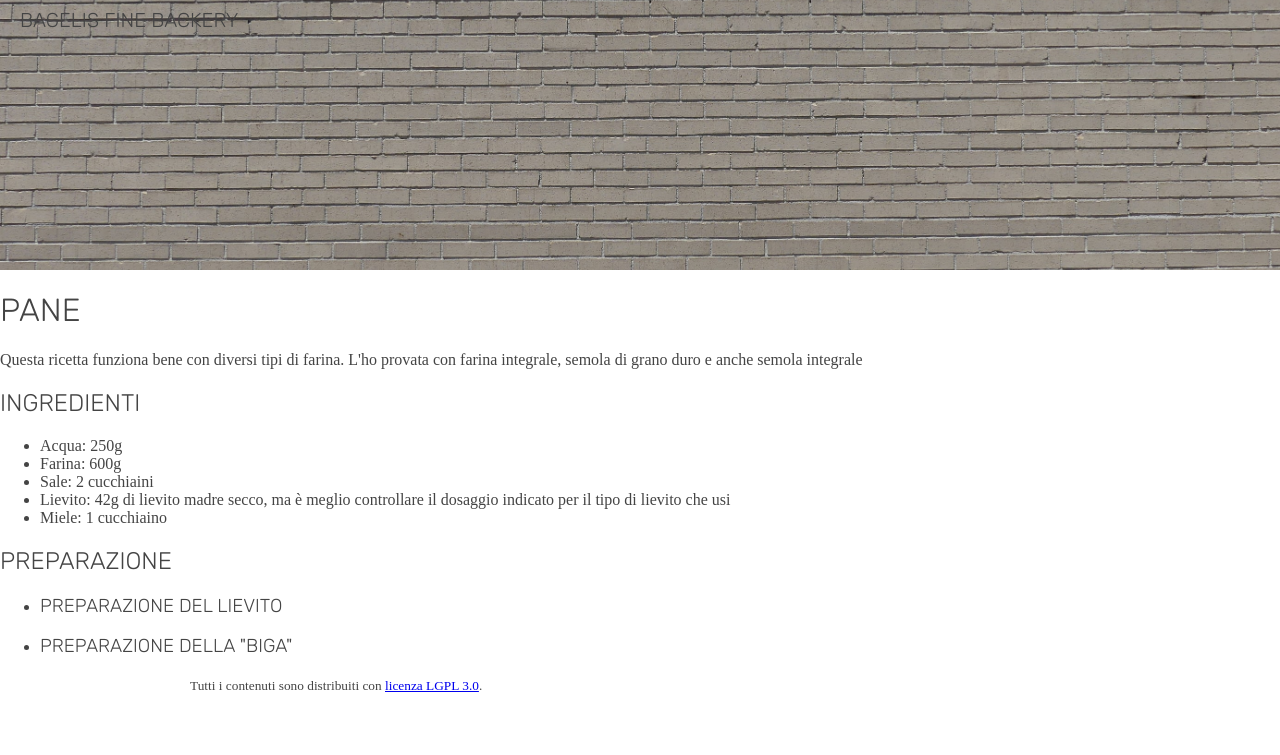
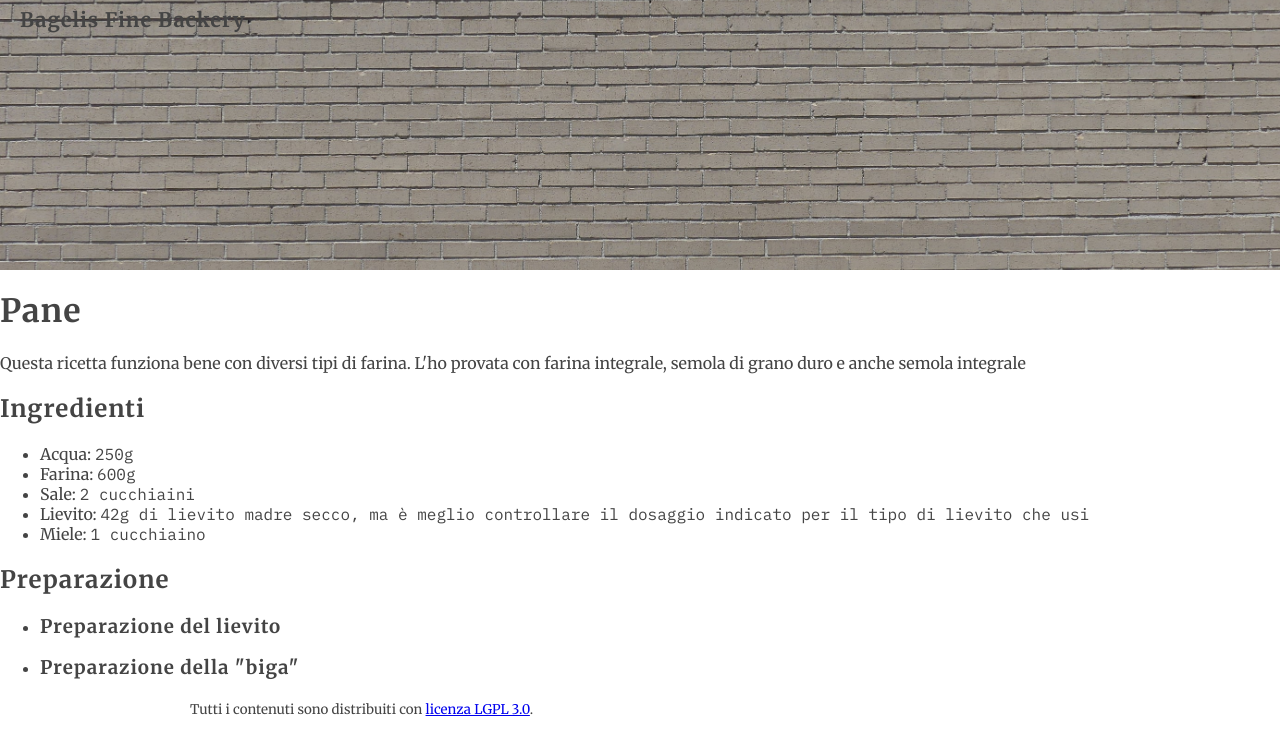
Before and after one commit to leeppolis/bagelis, a Jekyll site: the page built from _posts/2019-12-05-pane.md, in a window 1280 px wide. Shown: the top 755 px of the page. Built offline with Jekyll 4.4.1, drawn with Linux system fonts in a browser that asks for light colours; some web fonts are replaced.

Commit message:
Tests with theme

```diff
--- a/_layouts/default.html
+++ b/_layouts/default.html
@@ -6,7 +6,7 @@ layout: default
     <head>
         <meta charset="utf-8">
         <title>{{ page.title }}</title>
-        <link href="https://fonts.googleapis.com/css?family=Frank+Ruhl+Libre:400,700|Rubik:300&display=swap" rel="stylesheet">
+        <link href="https://fonts.googleapis.com/css?family=IBM+Plex+Mono|Merriweather:400,400i,700,700i&display=swap" rel="stylesheet">
         <link rel="stylesheet" href="{{ site.baseurl }}/assets/css/style.css">
     </head>
     <body>
--- a/assets/css/style.css
+++ b/assets/css/style.css
@@ -1,17 +1,15 @@
 body {
     background: #fff;
     color: #444;
-    font-family: 'Frank Ruhl Libre', serif;
+    font-family: 'Merriweather', serif;
     font-weight: 400;
     margin: 0;
     padding: 0;
 }
 
 h1, h2, h3, h4, h5 {
-    font-family: 'Rubik', sans-serif;
-    font-weight: 300;
-    letter-spacing: .001rem;
-    text-transform: uppercase;
+    font-weight: 700;
+    letter-spacing: 1px;
 }
 
 .bg-header {
@@ -59,3 +57,7 @@ h1, h2, h3, h4, h5 {
         min-height: 70vh;
     }
 }
+
+.bg-recipe .quantity {
+    font-family: 'IBM Plex Mono', monospace;
+}
```
